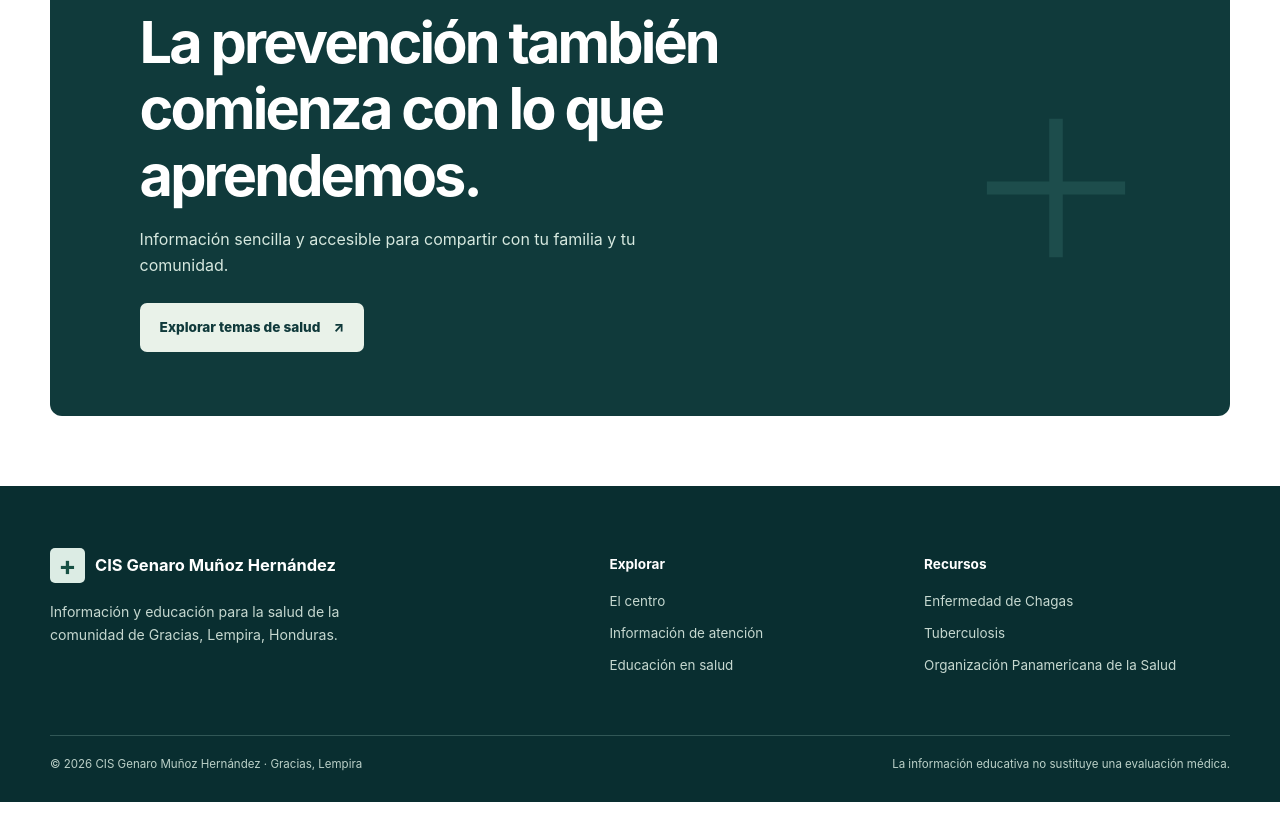
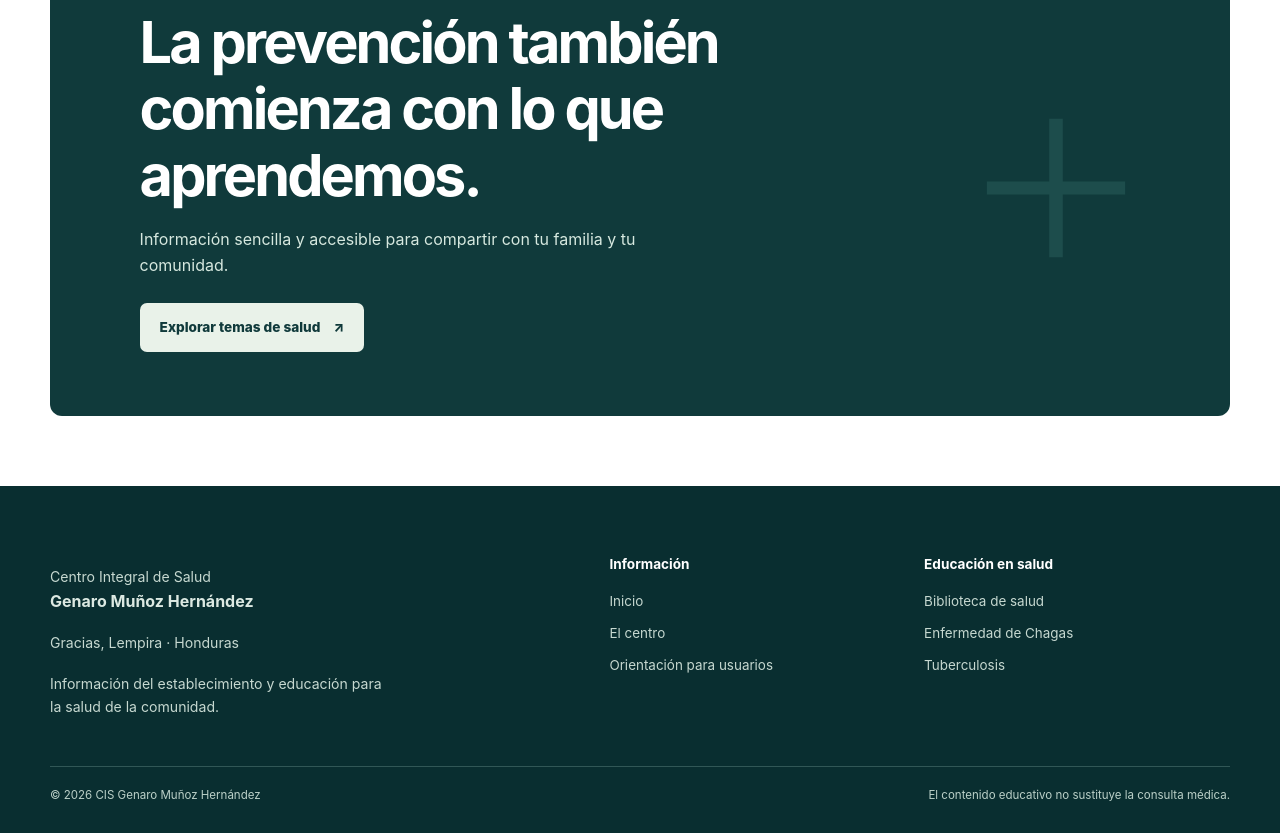
Before and after one commit to carlosmvks1/Genaro-Mu-oz, an Astro site: page / in a window 1280 px wide. Shown: the part 3279-4112 px from the top of the page. Before the commit the page ends 4081 px from the top, so only its background shows below. Built offline with nearby package versions, Linux system fonts and the light colour scheme; Astro itself is replaced by a stand-in of ours.

Commit message:
Rediseño editorial institucional: src/components/Footer.astro

```diff
--- a/src/components/Footer.astro
+++ b/src/components/Footer.astro
@@ -4,22 +4,26 @@ import { siteUrl } from '../lib/paths';
 <footer class="site-footer" id="contacto">
   <div class="container footer-main">
     <div class="footer-about">
-      <div class="footer-brand"><span class="footer-plus" aria-hidden="true">+</span><strong>CIS Genaro Muñoz Hernández</strong></div>
-      <p>Información y educación para la salud de la comunidad de Gracias, Lempira, Honduras.</p>
+      <p class="footer-kicker">Centro Integral de Salud</p>
+      <strong class="footer-name">Genaro Muñoz Hernández</strong>
+      <p>Gracias, Lempira · Honduras</p>
+      <p class="footer-description">Información del establecimiento y educación para la salud de la comunidad.</p>
     </div>
-    <div class="footer-column"><h2>Explorar</h2>
+    <div class="footer-column">
+      <h2>Información</h2>
+      <a href={siteUrl('')}>Inicio</a>
       <a href={siteUrl('#centro')}>El centro</a>
-      <a href={siteUrl('#atencion')}>Información de atención</a>
-      <a href={siteUrl('#biblioteca')}>Educación en salud</a>
+      <a href={siteUrl('#atencion')}>Orientación para usuarios</a>
     </div>
-    <div class="footer-column"><h2>Recursos</h2>
+    <div class="footer-column">
+      <h2>Educación en salud</h2>
+      <a href={siteUrl('#biblioteca')}>Biblioteca de salud</a>
       <a href={siteUrl('enfermedades/chagas/')}>Enfermedad de Chagas</a>
-      <a href="https://carlosmvks1.github.io/tb-gracias/" target="_blank" rel="noopener noreferrer">Tuberculosis <span class="sr-only">(abre una pestaña nueva)</span></a>
-      <a href="https://www.paho.org/es" target="_blank" rel="noopener noreferrer">Organización Panamericana de la Salud <span class="sr-only">(abre una pestaña nueva)</span></a>
+      <a href="https://carlosmvks1.github.io/tb-gracias/" target="_blank" rel="noopener noreferrer">Tuberculosis <span class="sr-only">(se abre en una nueva pestaña)</span></a>
     </div>
   </div>
   <div class="container footer-bottom">
-    <span>© {new Date().getFullYear()} CIS Genaro Muñoz Hernández · Gracias, Lempira</span>
-    <span>La información educativa no sustituye una evaluación médica.</span>
+    <span>© {new Date().getFullYear()} CIS Genaro Muñoz Hernández</span>
+    <span>El contenido educativo no sustituye la consulta médica.</span>
   </div>
 </footer>
```
